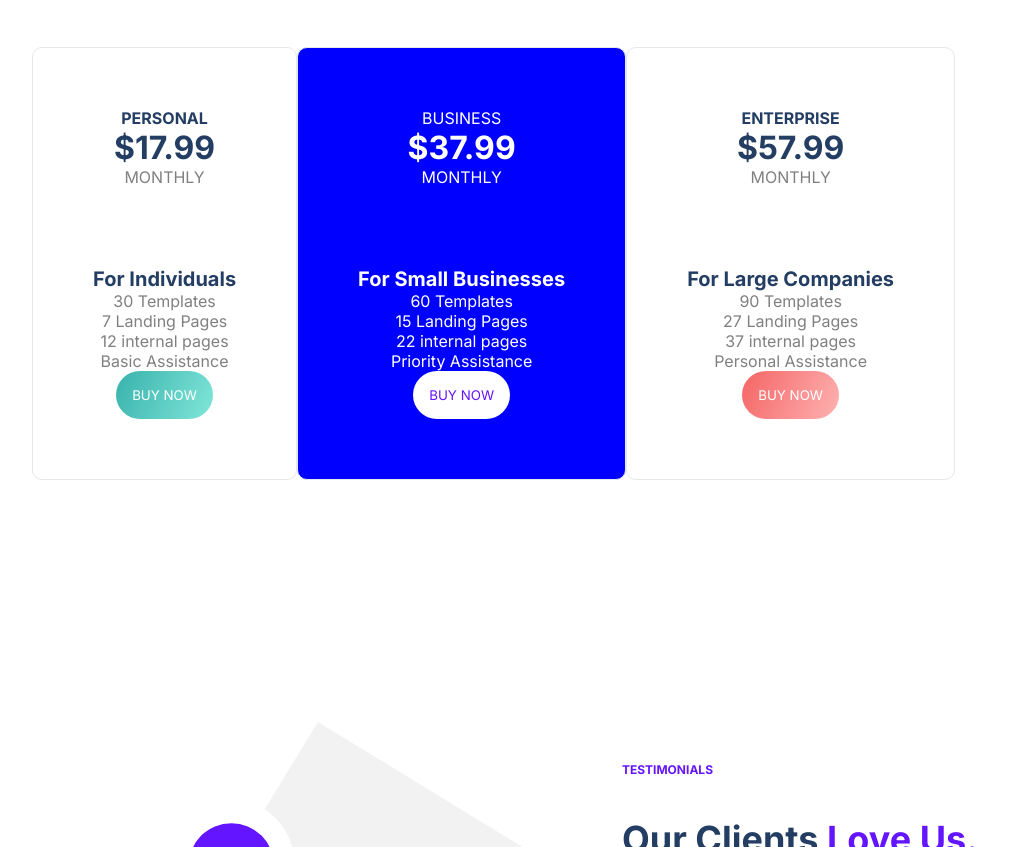
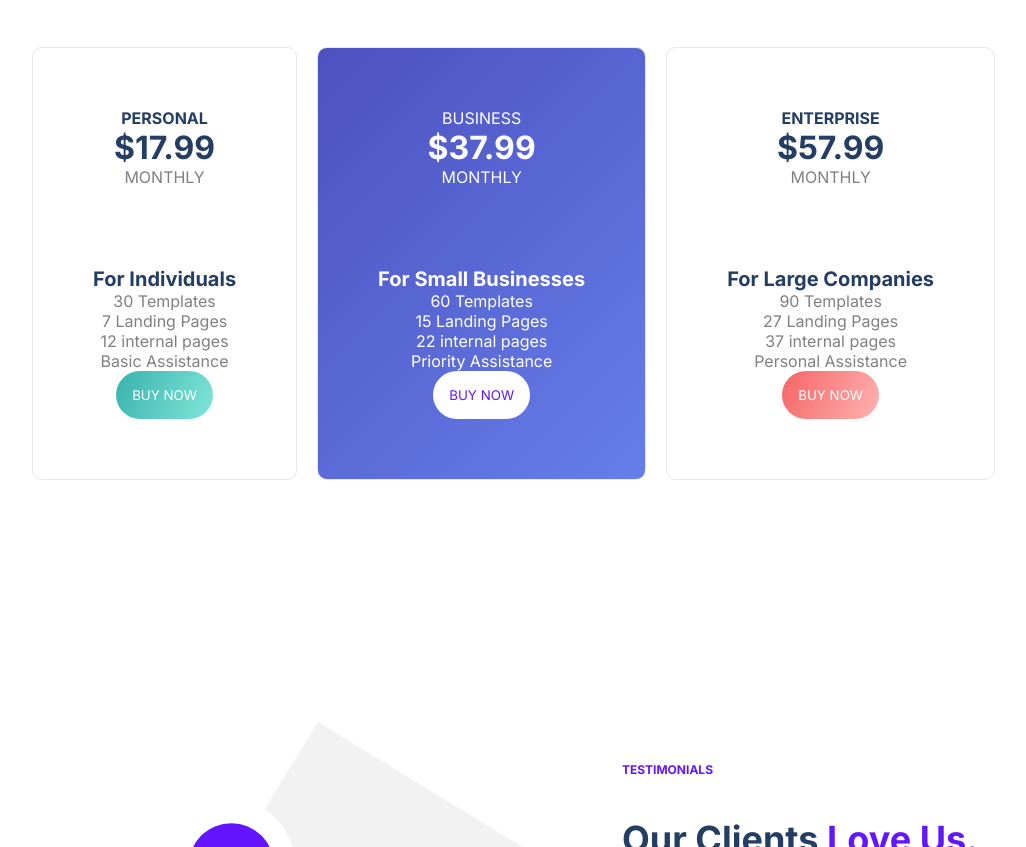
Before and after one commit to NicolaWGW/TReact-Final-Project, a plain HTML site: page index.html in a window 1280 px wide. Shown: the part 3877-4724 px from the top of the page, without its empty margins (50-1076 px from the left). Drawn offline with Linux system fonts and the light colour scheme.

Commit message:
Dec 12 2025 v4

```diff
--- a/style.css
+++ b/style.css
@@ -612,15 +612,17 @@ PRICING ↓
     padding: 20px;
     border: 1px solid #e5e7eb;
     border-radius: 10px;
+    margin-right: 20px;
 }
 
 .price__business--wrapper {
     display: flex;
     flex-direction: column;
     padding: 20px;
-    background-color: blue;
+    background: linear-gradient(135deg, rgb(76, 81, 191) 0%, rgb(102, 126, 234) 100%);
     border: 1px solid #e5e7eb;
     border-radius: 10px;
+    margin-right: 20px;
 }
 
 .price__name {
```
